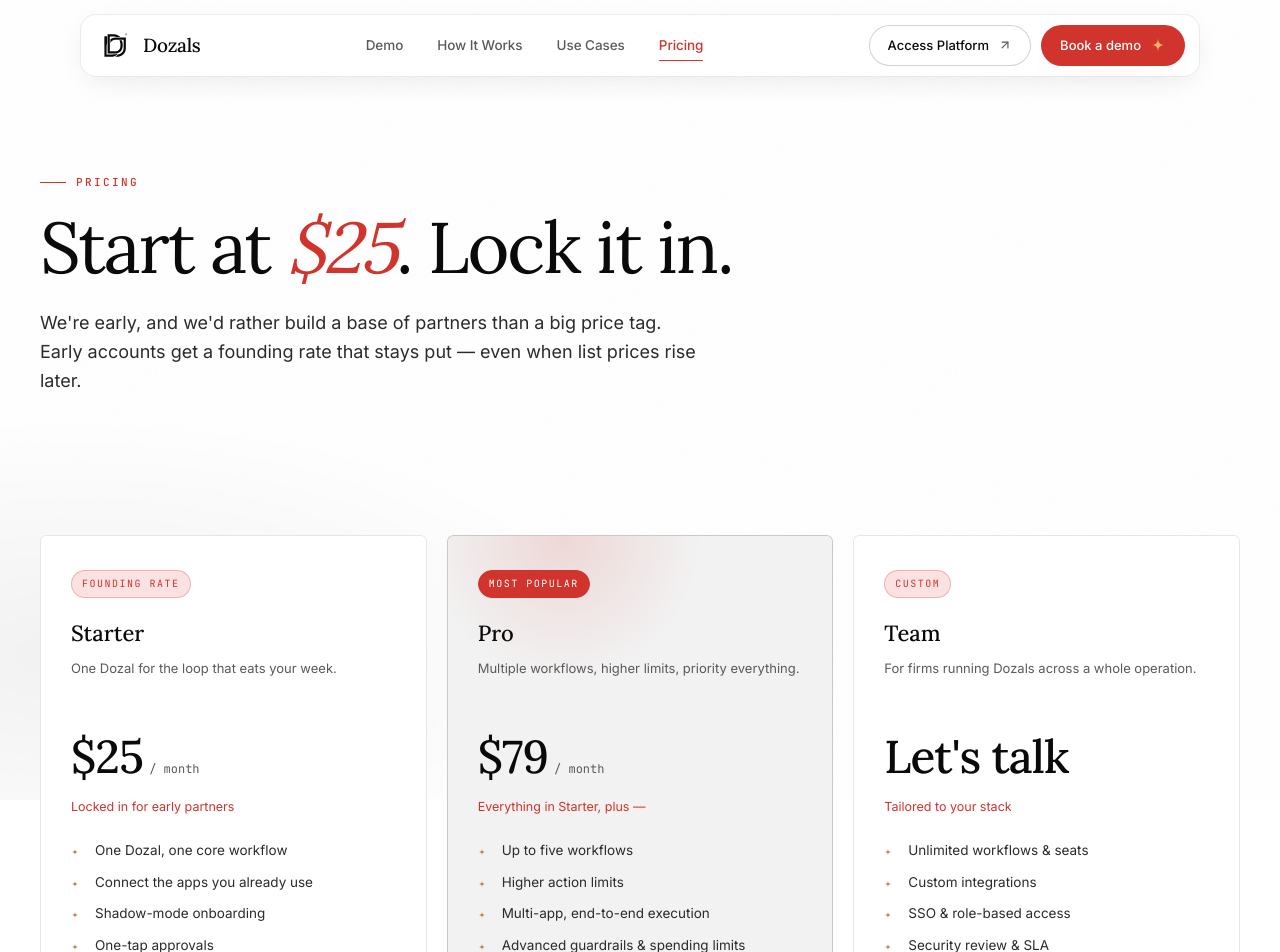
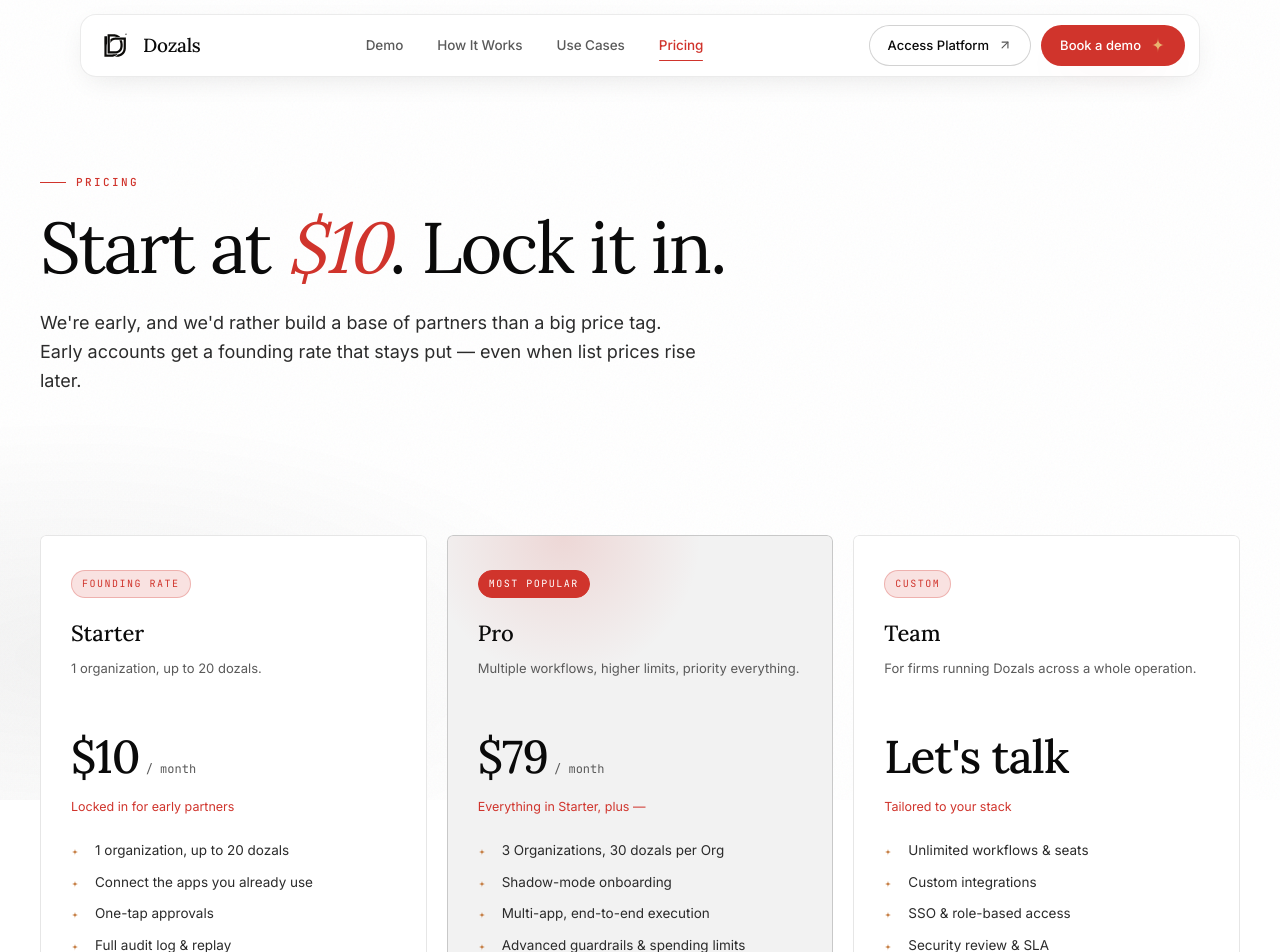
Before and after one commit to Sal-DozalDevs/Dozals_Landing, a Next.js app: page /pricing in a window 1280 px wide. Shown: the top 952 px of the page. Built offline with nearby package versions, Linux system fonts and the light colour scheme.

Commit message:
Fix Tabs/Price

```diff
--- a/app/(marketing)/demo/page.tsx
+++ b/app/(marketing)/demo/page.tsx
@@ -3,7 +3,7 @@ import DemoForm from "@/components/site/demo-form";
 export const metadata = {
   title: "Book a demo — Dozals",
   description:
-    "Bring one workflow you'd love to never touch again. We'll connect it, run shadow mode, and show a Dozal doing it end to end. Founding rate from $25/mo.",
+    "Bring one workflow you'd love to never touch again. We'll connect it, run shadow mode, and show a Dozal doing it end to end. Founding rate from $10/mo.",
 };
 
 export default function DemoPage() {
@@ -46,7 +46,7 @@ export default function DemoPage() {
                 <div>
                   <h4>Fit &amp; founding rate — 5 min</h4>
                   <p>
-                    If it&apos;s a fit, you start at the $25/mo founding rate, locked in. Month-to-month,
+                    If it&apos;s a fit, you start at the $10/mo founding rate, locked in. Month-to-month,
                     cancel anytime.
                   </p>
                 </div>
@@ -55,7 +55,7 @@ export default function DemoPage() {
 
             <div className="hero__trust reveal" style={{ marginTop: 36 }}>
               <span className="glint" style={{ "--gw": "11px" } as React.CSSProperties}></span> Live instantly
-              <span className="dot"></span> From $25/mo
+              <span className="dot"></span> From $10/mo
               <span className="dot"></span> You stay in control
             </div>
           </div>
@@ -84,7 +84,7 @@ export default function DemoPage() {
           </div>
           <div className="card reveal">
             <div className="card__index">FOUNDING RATE</div>
-            <div className="card__title">$25/mo, locked in.</div>
+            <div className="card__title">$10/mo, locked in.</div>
             <p className="card__body">
               Early partners keep the founding rate for the life of the account, even after list prices
               rise. Month-to-month.
--- a/app/(marketing)/layout.tsx
+++ b/app/(marketing)/layout.tsx
@@ -1,38 +1,5 @@
-import type { Metadata } from "next";
-import { Inter, JetBrains_Mono, Lora, Work_Sans } from "next/font/google";
-import "../globals.css";
 import Nav from "@/components/site/nav";
 import Footer from "@/components/site/footer";
-import RevealOnScroll from "@/components/site/reveal";
-
-
-const inter = Inter({
-  variable: "--font-geist-sans",
-  subsets: ["latin"],
-  weight: ["300", "400", "500", "600", "700"],
-});
-const mono = JetBrains_Mono({
-  variable: "--font-geist-mono",
-  subsets: ["latin"],
-  weight: ["400", "500"],
-});
-const lora = Lora({
-  variable: "--font-lora",
-  subsets: ["latin"],
-  weight: ["400", "500", "600"],
-  style: ["normal", "italic"],
-});
-const workSans = Work_Sans({
-  variable: "--font-work-sans",
-  subsets: ["latin"],
-  weight: ["300", "400", "500", "600"],
-});
-
-export const metadata: Metadata = {
-  title: "Dozals — AI employees that actually do the work",
-  description:
-    "Dozals are AI employees that respond, click, manage, edit and execute real work inside the apps you already use. They don't hand you a to-do list. They close it.",
-};
 
 export default function MarketingLayout({
   children,
@@ -40,11 +7,6 @@ export default function MarketingLayout({
   children: React.ReactNode;
 }>) {
   return (
-    <html
-      lang="en"
-      className={`${inter.variable} ${mono.variable} ${lora.variable} ${workSans.variable}`}
-    >
-      <body suppressHydrationWarning>
     <div className="app">
       <a className="skip-link" href="#main">
         Skip to content
@@ -52,10 +14,6 @@ export default function MarketingLayout({
       <Nav />
       <main id="main">{children}</main>
       <Footer />
-          <RevealOnScroll />
     </div>
-
-      </body>
-    </html>
   );
 }
--- a/app/(marketing)/page.tsx
+++ b/app/(marketing)/page.tsx
@@ -321,7 +321,7 @@ export default function Home() {
             <span className="glint"></span> Live instantly
           </span>
           <span className="item">
-            <span className="glint"></span> From $25/mo
+            <span className="glint"></span> From $10/mo
           </span>
           <span className="item">
             <span className="glint"></span> Cancel anytime
--- a/app/(marketing)/pricing/page.tsx
+++ b/app/(marketing)/pricing/page.tsx
@@ -3,7 +3,7 @@ import Link from "next/link";
 export const metadata = {
   title: "Pricing — Dozals",
   description:
-    "Simple pricing that starts at a $25/mo founding rate, locked in for early partners. Starter, Pro, and Team plans — every path ends in a live demo.",
+    "Simple pricing that starts at a $10/mo founding rate, locked in for early partners. Starter, Pro, and Team plans — every path ends in a live demo.",
 };
 
 export default function PricingPage() {
@@ -14,7 +14,7 @@ export default function PricingPage() {
           <span className="rule"></span> Pricing
         </div>
         <h1 className="page-hero__title reveal">
-          Start at <em>$25</em>. Lock it in.
+          Start at <em>$10</em>. Lock it in.
         </h1>
         <p className="page-hero__deck reveal">
           We&apos;re early, and we&apos;d rather build a base of partners than a big price tag. Early
@@ -27,16 +27,15 @@ export default function PricingPage() {
           <div className="plan reveal">
             <span className="plan__badge ember">Founding rate</span>
             <div className="plan__name">Starter</div>
-            <div className="plan__tag">One Dozal for the loop that eats your week.</div>
+            <div className="plan__tag">1 organization, up to 20 dozals.</div>
             <div className="plan__price">
-              <span className="amt">$25</span>
+              <span className="amt">$10</span>
               <span className="per">/ month</span>
             </div>
             <div className="plan__note">Locked in for early partners</div>
             <ul className="plan__list">
-              <li>One Dozal, one core workflow</li>
+              <li>1 organization, up to 20 dozals</li>
               <li>Connect the apps you already use</li>
-              <li>Shadow-mode onboarding</li>
               <li>One-tap approvals</li>
               <li>Full audit log &amp; replay</li>
               <li>Email support</li>
@@ -58,12 +57,12 @@ export default function PricingPage() {
             </div>
             <div className="plan__note">Everything in Starter, plus —</div>
             <ul className="plan__list">
-              <li>Up to five workflows</li>
-              <li>Higher action limits</li>
+              <li>3 Organizations, 30 dozals per Org</li>
+              <li>Shadow-mode onboarding</li>
               <li>Multi-app, end-to-end execution</li>
               <li>Advanced guardrails &amp; spending limits</li>
               <li>Priority support</li>
-              <li>Onboarding call with our team</li>
+              <li>Call with our team</li>
             </ul>
             <div className="plan__cta">
               <Link className="btn btn--primary btn--block" href="/demo">
@@ -130,7 +129,7 @@ export default function PricingPage() {
               </details>
               <details>
                 <summary>
-                  Why is it only $25 to start? <span className="pm">+</span>
+                   Why is it only $10 to start? <span className="pm">+</span>
                 </summary>
                 <p>
                   We&apos;re early and would rather build a base of design partners than maximize revenue
@@ -184,7 +183,7 @@ export default function PricingPage() {
           Lock in the <em>founding rate</em>.
         </h2>
         <p className="sub reveal">
-          Book a demo, bring one workflow, and if it&apos;s a fit you start at $25/mo — held for the life
+          Book a demo, bring one workflow, and if it&apos;s a fit you start at $10/mo — held for the life
           of the account.
         </p>
         <div className="row reveal">
--- /dev/null
+++ b/app/(marketing)/template.tsx
@@ -0,0 +1,10 @@
+import RevealOnScroll from "@/components/site/reveal";
+
+export default function Template({ children }: { children: React.ReactNode }) {
+  return (
+    <>
+      {children}
+      <RevealOnScroll />
+    </>
+  );
+}
--- a/components/site/reveal.tsx
+++ b/components/site/reveal.tsx
@@ -1,6 +1,7 @@
 "use client";
 
 import { useEffect } from "react";
+import { usePathname } from "next/navigation";
 
 /**
  * Port of the original main.js reveal behavior:
@@ -9,6 +10,7 @@ import { useEffect } from "react";
  * Re-runs when `route` changes (Next navigations).
  */
 export default function RevealOnScroll() {
+  const pathname = usePathname();
   useEffect(() => {
     const groups = document.querySelectorAll<HTMLElement>(
       ".grid-2, .grid-3, .grid-4, .steps, .plans, .hero__left, .stagger"
@@ -36,8 +38,19 @@ export default function RevealOnScroll() {
       { threshold: 0.12, rootMargin: "0px 0px 10% 0px" }
     );
     reveals.forEach((el) => io.observe(el));
-    return () => io.disconnect();
-  }, []);
+
+    // Fallback: force-reveal any elements the observer missed after 2.5s
+    const fallback = setTimeout(() => {
+      document.querySelectorAll<HTMLElement>(".reveal:not(.in)").forEach((el) => {
+        el.classList.add("in");
+      });
+    }, 2500);
+
+    return () => {
+      io.disconnect();
+      clearTimeout(fallback);
+    };
+  }, [pathname]);
 
   return null;
 }
--- a/components/ui/scroll-morph-hero.tsx
+++ b/components/ui/scroll-morph-hero.tsx
@@ -350,7 +350,7 @@ export default function IntroAnimation() {
                         You think, it executes. <br className="hidden md:block" />
                     </h2>
                     <p className="text-sm md:text-base text-gray-600 max-w-lg leading-relaxed" style={{ fontFamily: "var(--font-work-sans)" }}>
-                        <br/> Configure and watch it execute complex <br/> workflows across your apps in minutes. <br className="hidden md:block" />
+                        <br/> Configure and watch it execute complex <br/> workflows across 1K+ apps in minutes. <br className="hidden md:block" />
 
                     </p>
                 </motion.div>
```
Lines whose indentation alone changed are shown as unchanged.
